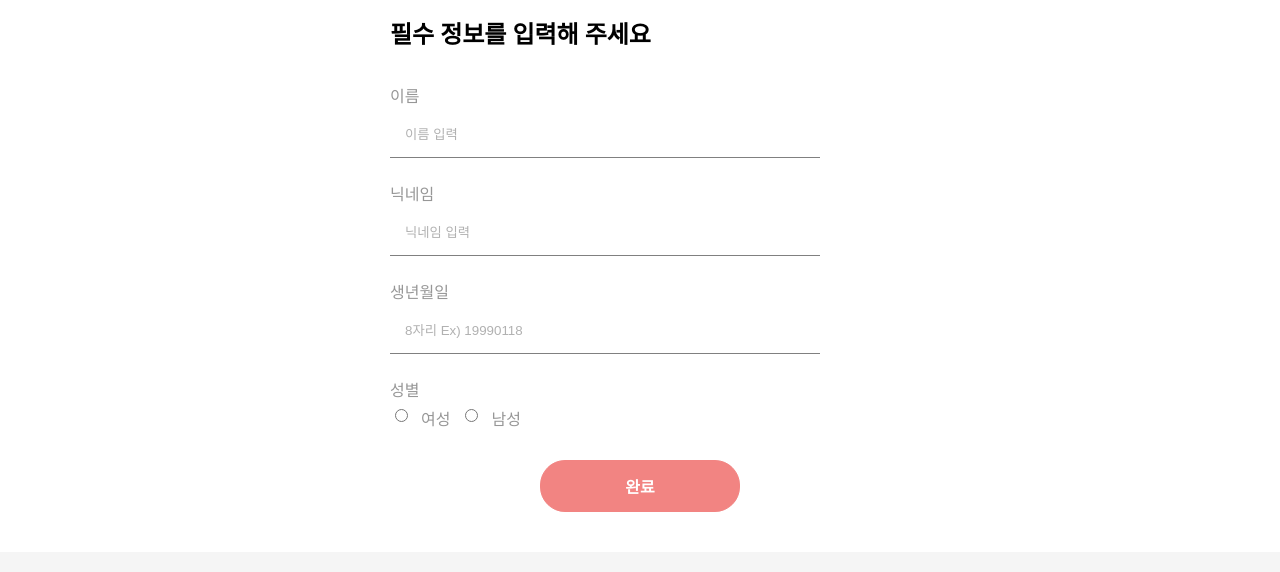
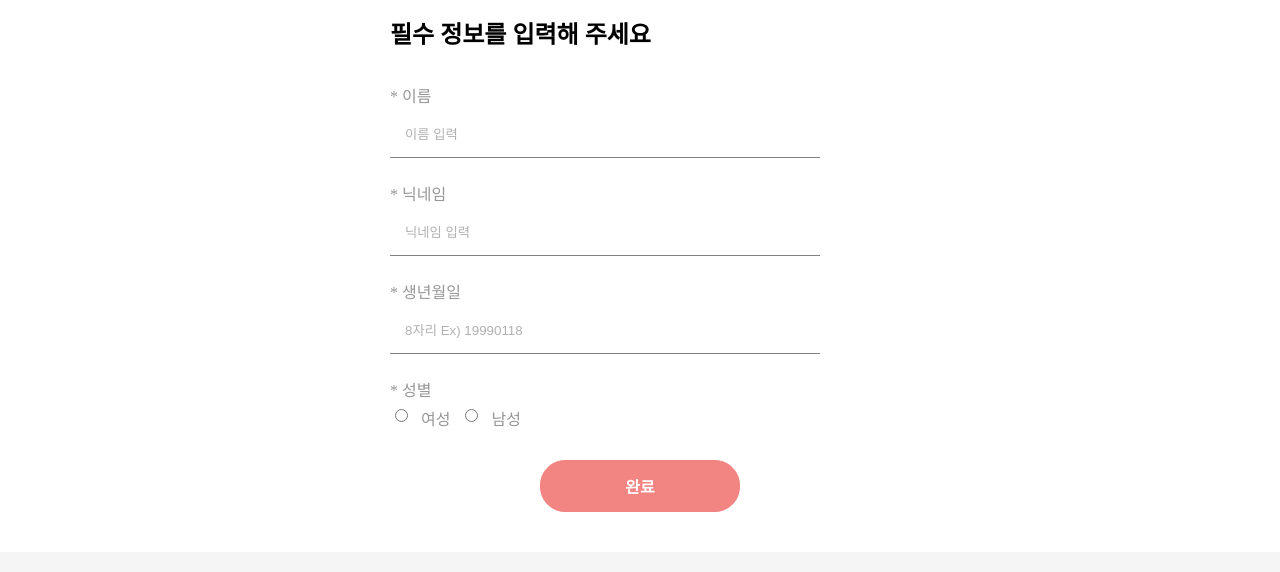
Before and after one commit to sail106/Flowering, a React (Vite) app in the folder front/: page /signupRequired in a window 1280 px wide. Shown: the part 205-777 px from the top of the page. Built offline with nearby package versions, Linux system fonts and the light colour scheme; no server answers.

Commit message:
fix: #501 signup input authcorrect

```diff
--- a/front/src/components/SignupForm.jsx
+++ b/front/src/components/SignupForm.jsx
@@ -19,13 +19,16 @@ const SignupForm = () => {
   const [isAuthCode, setIsAuthCode] = useState(false);
   const [authCorrect, setAuthCorrect] = useState(false);
   const navigate = useNavigate();
+  const [userEmail, setUserEmail] = useState('');
   const [formData, setFormData] = useState({
     signupEmail: '',
     authNumber: '',
     // ... (다른 상태값들)
   });
-
+// 한번 인증번호가 맞으면 input창을 disabled처리
   const buttonNavigate = () => {
+    setUserEmail(formData.email);
+    console.log("userEmail : ", userEmail);
     navigate('/signupPw');
   }
 
@@ -59,7 +62,6 @@ const SignupForm = () => {
 
   const handleAuthChange = async (e) => {
     setFormData({ ...formData, [e.target.id]: e.target.value });
-    console.log("formData.authNumber : ", formData.authNumber);
     try {
       await axios.post('http://i10c106.p.ssafy.io:8080/v1/email/confirm', {
         email: formData.signupEmail,
@@ -90,6 +92,7 @@ const SignupForm = () => {
             htmlFor="authNumber" id="authNumber" placeholder="인증번호"
             value={formData.authNumber}
             onChange={handleAuthChange}
+            disabled={authCorrect}
           />
           {!authCorrect && (
             <p>✓ 인증 번호가 같아요</p>
--- a/front/src/components/SignupRequired.jsx
+++ b/front/src/components/SignupRequired.jsx
@@ -12,17 +12,17 @@ const SignupRequired = () => {
   return (
     <Card>
       <SignupRequiredHeader />
-      <LabelStyle htmlFor="name">이름</LabelStyle>
-      <Input id="name" placeholder="이름 입력" />
+      <form action="#">
+        <LabelStyle htmlFor="name">* 이름</LabelStyle>
+        <Input id="name" placeholder="이름 입력" required />
 
-      <LabelStyle htmlFor="nickname">닉네임</LabelStyle>
-      <Input id="nickname" placeholder="닉네임 입력" />
+        <LabelStyle htmlFor="nickname">* 닉네임</LabelStyle>
+        <Input id="nickname" placeholder="닉네임 입력" required />
 
-      <LabelStyle htmlFor="birth">생년월일</LabelStyle>
-      <Input id="birth" placeholder="8자리 Ex) 19990118" />
+        <LabelStyle htmlFor="birth">* 생년월일</LabelStyle>
+        <Input id="birth" placeholder="8자리 Ex) 19990118" required />
 
-      <LabelStyle htmlFor="gender">성별</LabelStyle>
-
+        <LabelStyle htmlFor="gender" required>* 성별</LabelStyle>
         <LabelContainer>
           <LabelSignup htmlFor="male" >
             <Input
@@ -39,6 +39,7 @@ const SignupRequired = () => {
         <CenterContainer>
           <Button width="40%">완료</Button>
         </CenterContainer>
+      </form>
     </Card>
   );
 };
--- a/front/src/components/common/Input.jsx
+++ b/front/src/components/common/Input.jsx
@@ -23,6 +23,8 @@ const Input = (props) => {
         width={props.width}
         name={props.name}
         onChange={props.onChange}
+        required={props.required}
+        disabled={props.disabled}
         // value={props.value}
       />
     </div>
--- a/front/src/components/signup/LabelStyle.jsx
+++ b/front/src/components/signup/LabelStyle.jsx
@@ -10,7 +10,7 @@ const StyledLabel = styled.label`
 
 const LabelStyle = (props) => {
   return (
-    <StyledLabel>{props.children}</StyledLabel>
+    <StyledLabel required={props.required}>{props.children}</StyledLabel>
   );
 };
 
```
Lines whose indentation alone changed are shown as unchanged.
